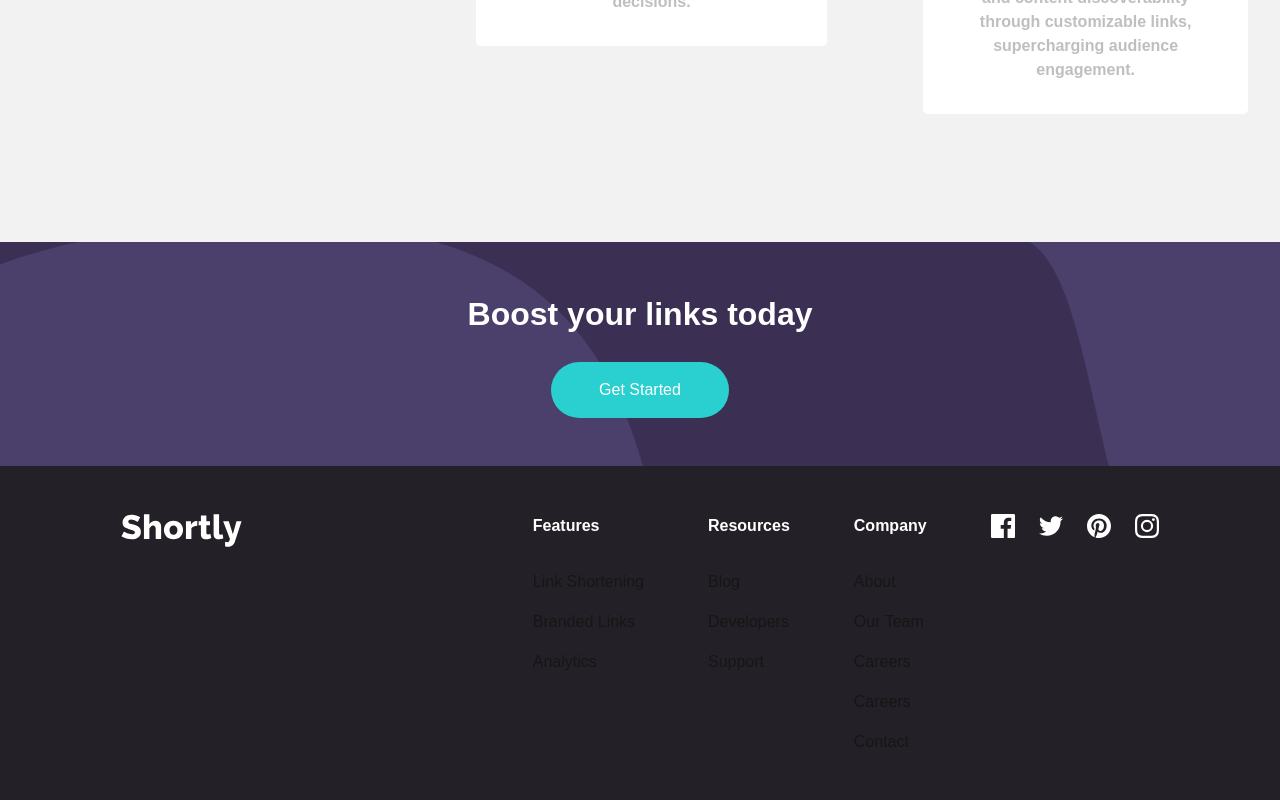
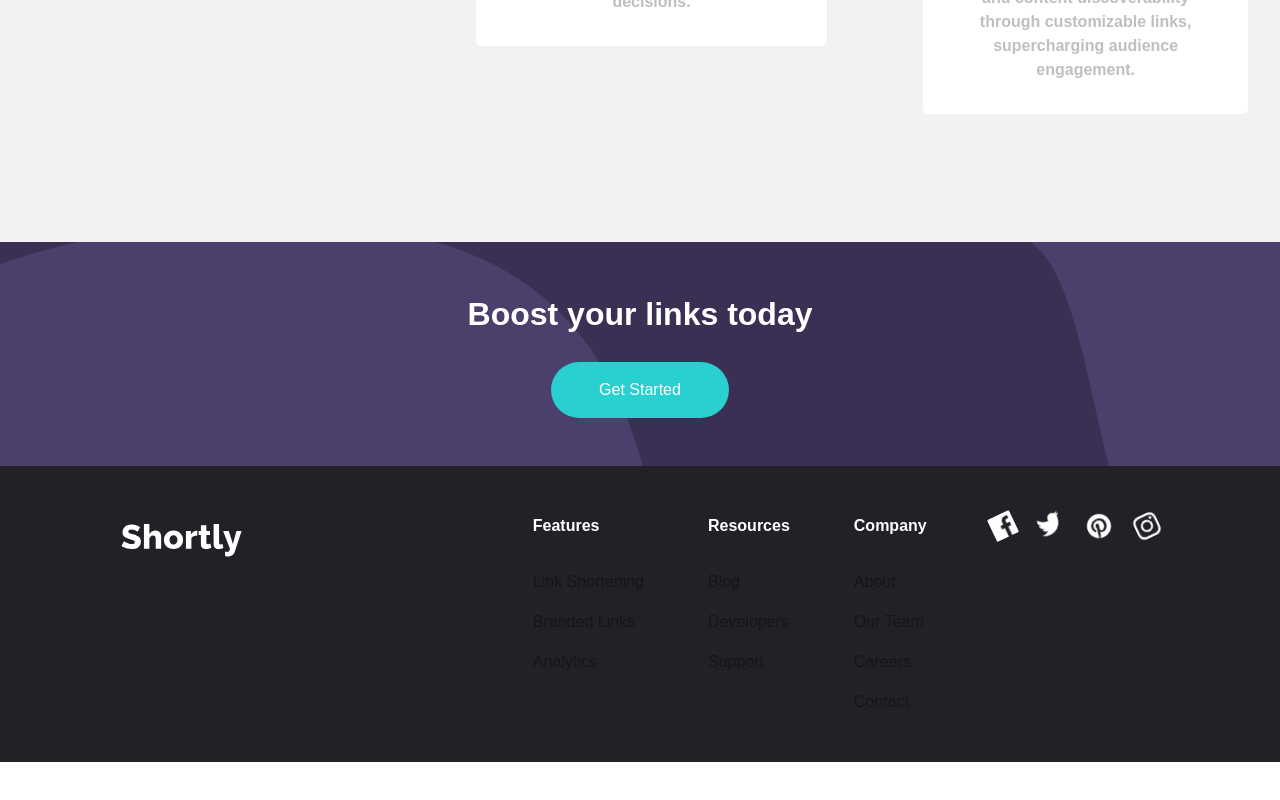
Before and after one commit to sksksk2024/url_shortening, a React (Create React App) app: page / in a window 1280 px wide. Shown: the part 1430-2230 px from the top of the page. After the commit the page ends 2192 px from the top, so only its background shows below. Built offline with nearby package versions, Linux system fonts and the light colour scheme.

Commit message:
Framer-motionised

```diff
--- a/package.json
+++ b/package.json
@@ -7,6 +7,7 @@
     "@fortawesome/free-solid-svg-icons": "^6.7.2",
     "@fortawesome/react-fontawesome": "^0.2.2",
     "cra-template": "1.2.0",
+    "framer-motion": "^12.4.12",
     "react": "^18.3.1",
     "react-dom": "^18.3.1",
     "react-scripts": "5.0.1",
--- a/src/components/Content.jsx
+++ b/src/components/Content.jsx
@@ -1,9 +1,11 @@
 import { useState, useEffect } from 'react';
+import { motion, useCycle } from 'framer-motion';
 import img1 from './../images/icon-brand-recognition.svg';
 import img2 from './../images/icon-detailed-records.svg';
 import img3 from './../images/icon-fully-customizable.svg';
 
 const Content = () => {
+  const [animation, cycleAnimation] = useCycle('animationOne', 'animationTwo');
   const [text, setText] = useState('');
   const [invalid, setInvalid] = useState(false);
   const [links, setLinks] = useState(() => {
@@ -12,8 +14,35 @@
     return savedLinks ? JSON.parse(savedLinks) : [];
   });
 
+  const inputVariants = {
+    default: {
+      scale: 1,
+    },
+    typing: {
+      scale: 1.03,
+      transition: {
+        duration: 0.2,
+      },
+    },
+  };
+
+  const buttonVariants = {
+    default: {
+      scale: 1,
+      backgroundColor: '#2acfcf',
+    },
+    success: {
+      scale: 1.1,
+      backgroundColor: '#28a745',
+      transition: {
+        duration: 0.3,
+      },
+    },
+  };
+
   const inputText = (e) => {
     setText(e.target.value.trimStart());
+    cycleAnimation('typing');
   };
 
   const handleSubmit = async (e) => {
@@ -46,6 +75,7 @@
         localStorage.setItem('shortenedLinks', JSON.stringify(updatedLinks));
         setText('');
         setInvalid(false);
+        cycleAnimation('success');
       } else {
         console.error('Error response:', data); // Log server error
         setInvalid(true);
@@ -56,9 +86,13 @@
     }
   };
 
-  const handleCopy = (shortLink) => {
-    navigator.clipboard.writeText(shortLink);
-    alert('Link copied to clipboard!');
+  const handleCopy = async (shortLink) => {
+    try {
+      await navigator.clipboard.writeText(shortLink);
+      alert('Link copied to clipboard!');
+    } catch (error) {
+      console.error('Copy failed', error);
+    }
   };
 
   useEffect(() => {
@@ -76,7 +110,7 @@
           className="max-w-container-1440 mx-auto w-[80%] mx-auto flex flex-col lg:flex-row justify-center items-center gap-4 px-0 py-48P lg:px-32P rounded-10BR"
         >
           <div className="w-[90%] lg:w-3/4 relative">
-            <input
+            <motion.input
               type="text"
               value={text}
               onChange={inputText}
@@ -85,6 +119,8 @@
               }`}
               placeholder="Shorten a link here..."
               aria-label="add a link to shorten it"
+              variants={inputVariants}
+              animate={text ? 'typing' : 'default'}
             />
             {invalid && (
               <span className="absolute left-0 -bottom-32I text-red">
@@ -92,12 +128,15 @@
               </span>
             )}
           </div>
-          <button
+          <motion.button
             type="submit"
             className="font-semibold text-black text-white bg-cyan rounded-5BR px-16P py-3 hover:opacity-60 w-[90%] lg:w-1/4"
+            variants={text ? buttonVariants : ''}
+            initial="default"
+            animate={animation}
           >
             Shorten It!
-          </button>
+          </motion.button>
         </form>
 
         {/* Links */}
--- a/src/components/Footer.jsx
+++ b/src/components/Footer.jsx
@@ -1,45 +1,92 @@
+import { motion } from 'framer-motion';
 import logoW from './../images/logoW.svg';
 import Insta from './utils/Insta';
 import Pinterest from './utils/Pinterest';
 import Twitter from './utils/Twitter';
 import Facebook from './utils/Facebook';
 
+const listVariants = {
+  hover: {
+    scale: [1, 1.05, 1.25, 1.1],
+    transition: {
+      duration: 0.5,
+      repeat: Infinity,
+      repeatType: 'reverse',
+      ease: 'easeInOut',
+    },
+  },
+};
+
+const menuItems = [
+  {
+    title: 'Features',
+    links: ['Link Shortening', 'Branded Links', 'Analytics'],
+  },
+  {
+    title: 'Resources',
+    links: ['Blog', 'Developers', 'Support'],
+  },
+  {
+    title: 'Company',
+    links: ['About', 'Our Team', 'Careers', 'Contact'],
+  },
+];
+
+const FooterSection = ({ title, links }) => (
+  <ul className="flex flex-col justify-center items-center lg:items-start gap-4">
+    <li className="font-bold text-white mb-16M">
+      <h2>{title}</h2>
+    </li>
+    {links.map((link, index) => (
+      <motion.li
+        key={index}
+        className="hover:text-cyan cursor-pointer"
+        variants={listVariants}
+        initial={{ scale: 1 }}
+        whileHover="hover"
+      >
+        {link}
+      </motion.li>
+    ))}
+  </ul>
+);
+
 const Footer = () => {
   return (
     <footer className="bg-very-dark-violet">
-      <div className="max-w-container-1440 mx-auto flex flex-col lg:flex-row justify-start lg:justify-around items-center lg:items-start gap-12 bg-very-dark-violet py-48P">
-        <img src={logoW} aria-hidden="true" />
+      <div className="max-w-container-1440 mx-auto flex flex-col lg:flex-row justify-start lg:justify-around items-center lg:items-start gap-12 py-48P">
+        {/* Floating Logo Animation */}
+        <motion.img
+          src={logoW}
+          aria-hidden="true"
+          initial={{ y: -10 }}
+          animate={{ y: 10 }}
+          transition={{
+            repeatType: 'mirror',
+            duration: 2,
+            repeat: Infinity,
+          }}
+          drag
+          dragConstraints={{ left: 0, top: 0, right: 0, bottom: 0 }}
+          dragElastic={0.5}
+        />
 
-        <div className="flex flex-col lg:flex-row justify-start items-center lg:items-start gap-12 lg:gap-16">
-          <ul className="flex flex-col justify-center items-center lg:items-start gap-4">
-            <li className="font-bold text-white mb-16M" aria-label="title 1">
-              <h2>Features</h2>
-            </li>
-            <li className="hover:text-cyan cursor-pointer">Link Shortening</li>
-            <li className="hover:text-cyan cursor-pointer">Branded Links</li>
-            <li className="hover:text-cyan cursor-pointer">Analytics</li>
-          </ul>
+        {/* Footer Content */}
+        <motion.div
+          className="flex flex-col lg:flex-row justify-start items-center lg:items-start gap-12 lg:gap-16"
+          initial={{ opacity: 0, x: '50dvw' }}
+          whileInView={{ opacity: 1, x: 0 }}
+          transition={{ duration: 1.5 }}
+        >
+          {menuItems.map((section, index) => (
+            <FooterSection
+              key={index}
+              title={section.title}
+              links={section.links}
+            />
+          ))}
 
-          <ul className="flex flex-col justify-center items-center lg:items-start gap-4">
-            <li className="font-bold text-white mb-16M" aria-label="title 2">
-              <h2>Resources</h2>
-            </li>
-            <li className="hover:text-cyan cursor-pointer">Blog</li>
-            <li className="hover:text-cyan cursor-pointer">Developers</li>
-            <li className="hover:text-cyan cursor-pointer">Support</li>
-          </ul>
-
-          <ul className="flex flex-col justify-center items-center lg:items-start gap-4">
-            <li className="font-bold text-white mb-16M" aria-label="title 3">
-              <h2>Company</h2>
-            </li>
-            <li className="hover:text-cyan cursor-pointer">About</li>
-            <li className="hover:text-cyan cursor-pointer">Our Team</li>
-            <li className="hover:text-cyan cursor-pointer">Careers</li>
-            <li className="hover:text-cyan cursor-pointer">Careers</li>
-            <li className="hover:text-cyan cursor-pointer">Contact</li>
-          </ul>
-
+          {/* Social Links */}
           <ul className="flex justify-center items-center gap-6">
             <li>
               <Facebook />
@@ -54,7 +101,7 @@
               <Insta />
             </li>
           </ul>
-        </div>
+        </motion.div>
       </div>
     </footer>
   );
--- /dev/null
+++ b/src/components/utils/AnimatedSVG.jsx
@@ -0,0 +1,51 @@
+import { motion } from 'framer-motion';
+
+const svgVariants = {
+  hidden: { rotate: -360 },
+  visible: {
+    rotate: 360,
+    transition: {
+      duration: 2,
+      ease: 'easeInOut',
+      repeat: Infinity,
+      repeatType: 'reverse',
+    },
+  },
+};
+
+const pathVariants = {
+  hidden: { opacity: 0, pathLength: 0 },
+  visible: {
+    opacity: 1,
+    pathLength: 1,
+    transition: {
+      duration: 2,
+      ease: 'easeInOut',
+    },
+  },
+};
+
+const AnimatedSVG = ({ pathData, label }) => {
+  return (
+    <div className="group cursor-pointer" aria-label={label} role="button">
+      <motion.svg
+        xmlns="http://www.w3.org/2000/svg"
+        width="24"
+        height="24"
+        className="fill-white group-hover:fill-cyan transition duration-300"
+        variants={svgVariants}
+        initial="hidden"
+        animate="visible"
+      >
+        <motion.path
+          d={pathData}
+          variants={pathVariants}
+          initial="hidden"
+          animate="visible"
+        />
+      </motion.svg>
+    </div>
+  );
+};
+
+export default AnimatedSVG;
--- a/src/components/utils/Facebook.jsx
+++ b/src/components/utils/Facebook.jsx
@@ -1,15 +1,11 @@
+import AnimatedSVG from './AnimatedSVG';
+
 const Facebook = () => {
   return (
-    <div className="group cursor-pointer" aria-label="facebook" role="button">
-      <svg
-        xmlns="http://www.w3.org/2000/svg"
-        width="24"
-        height="24"
-        className="fill-white group-hover:fill-cyan transition duration-300"
-      >
-        <path d="M22.675 0H1.325C.593 0 0 .593 0 1.325v21.351C0 23.407.593 24 1.325 24H12.82v-9.294H9.692v-3.622h3.128V8.413c0-3.1 1.893-4.788 4.659-4.788 1.325 0 2.463.099 2.795.143v3.24l-1.918.001c-1.504 0-1.795.715-1.795 1.763v2.313h3.587l-.467 3.622h-3.12V24h6.116c.73 0 1.323-.593 1.323-1.325V1.325C24 .593 23.407 0 22.675 0z" />
-      </svg>
-    </div>
+    <AnimatedSVG
+      label="facebook"
+      pathData="M22.675 0H1.325C.593 0 0 .593 0 1.325v21.351C0 23.407.593 24 1.325 24H12.82v-9.294H9.692v-3.622h3.128V8.413c0-3.1 1.893-4.788 4.659-4.788 1.325 0 2.463.099 2.795.143v3.24l-1.918.001c-1.504 0-1.795.715-1.795 1.763v2.313h3.587l-.467 3.622h-3.12V24h6.116c.73 0 1.323-.593 1.323-1.325V1.325C24 .593 23.407 0 22.675 0z"
+    />
   );
 };
 
--- a/src/components/utils/Insta.jsx
+++ b/src/components/utils/Insta.jsx
@@ -1,15 +1,11 @@
+import AnimatedSVG from './AnimatedSVG';
+
 const Insta = () => {
   return (
-    <div className="group cursor-pointer" aria-label="instagram" role="button">
-      <svg
-        xmlns="http://www.w3.org/2000/svg"
-        width="24"
-        height="24"
-        className="fill-white group-hover:fill-cyan transition duration-300"
-      >
-        <path d="M12 2.163c3.204 0 3.584.012 4.85.07 3.252.148 4.771 1.691 4.919 4.919.058 1.265.069 1.645.069 4.849 0 3.205-.012 3.584-.069 4.849-.149 3.225-1.664 4.771-4.919 4.919-1.266.058-1.644.07-4.85.07-3.204 0-3.584-.012-4.849-.07-3.26-.149-4.771-1.699-4.919-4.92-.058-1.265-.07-1.644-.07-4.849 0-3.204.013-3.583.07-4.849.149-3.227 1.664-4.771 4.919-4.919 1.266-.057 1.645-.069 4.849-.069zM12 0C8.741 0 8.333.014 7.053.072 2.695.272.273 2.69.073 7.052.014 8.333 0 8.741 0 12c0 3.259.014 3.668.072 4.948.2 4.358 2.618 6.78 6.98 6.98C8.333 23.986 8.741 24 12 24c3.259 0 3.668-.014 4.948-.072 4.354-.2 6.782-2.618 6.979-6.98.059-1.28.073-1.689.073-4.948 0-3.259-.014-3.667-.072-4.947-.196-4.354-2.617-6.78-6.979-6.98C15.668.014 15.259 0 12 0zm0 5.838a6.162 6.162 0 100 12.324 6.162 6.162 0 000-12.324zM12 16a4 4 0 110-8 4 4 0 010 8zm6.406-11.845a1.44 1.44 0 100 2.881 1.44 1.44 0 000-2.881z" />
-      </svg>
-    </div>
+    <AnimatedSVG
+      label="instagram"
+      pathData="M12 2.163c3.204 0 3.584.012 4.85.07 3.252.148 4.771 1.691 4.919 4.919.058 1.265.069 1.645.069 4.849 0 3.205-.012 3.584-.069 4.849-.149 3.225-1.664 4.771-4.919 4.919-1.266.058-1.644.07-4.85.07-3.204 0-3.584-.012-4.849-.07-3.26-.149-4.771-1.699-4.919-4.92-.058-1.265-.07-1.644-.07-4.849 0-3.204.013-3.583.07-4.849.149-3.227 1.664-4.771 4.919-4.919 1.266-.057 1.645-.069 4.849-.069zM12 0C8.741 0 8.333.014 7.053.072 2.695.272.273 2.69.073 7.052.014 8.333 0 8.741 0 12c0 3.259.014 3.668.072 4.948.2 4.358 2.618 6.78 6.98 6.98C8.333 23.986 8.741 24 12 24c3.259 0 3.668-.014 4.948-.072 4.354-.2 6.782-2.618 6.979-6.98.059-1.28.073-1.689.073-4.948 0-3.259-.014-3.667-.072-4.947-.196-4.354-2.617-6.78-6.979-6.98C15.668.014 15.259 0 12 0zm0 5.838a6.162 6.162 0 100 12.324 6.162 6.162 0 000-12.324zM12 16a4 4 0 110-8 4 4 0 010 8zm6.406-11.845a1.44 1.44 0 100 2.881 1.44 1.44 0 000-2.881z"
+    />
   );
 };
 
--- a/src/components/utils/Pinterest.jsx
+++ b/src/components/utils/Pinterest.jsx
@@ -1,15 +1,11 @@
+import AnimatedSVG from './AnimatedSVG';
+
 const Pinterest = () => {
   return (
-    <div className="cursor-pointer" aria-label="pinterest" role="button">
-      <svg
-        xmlns="http://www.w3.org/2000/svg"
-        width="24"
-        height="24"
-        className="fill-white hover:fill-cyan duration-300"
-      >
-        <path d="M12 0C5.373 0 0 5.372 0 12c0 5.084 3.163 9.426 7.627 11.174-.105-.949-.2-2.405.042-3.441.218-.937 1.407-5.965 1.407-5.965s-.359-.719-.359-1.782c0-1.668.967-2.914 2.171-2.914 1.023 0 1.518.769 1.518 1.69 0 1.029-.655 2.568-.994 3.995-.283 1.194.599 2.169 1.777 2.169 2.133 0 3.772-2.249 3.772-5.495 0-2.873-2.064-4.882-5.012-4.882-3.414 0-5.418 2.561-5.418 5.207 0 1.031.397 2.138.893 2.738a.36.36 0 01.083.345l-.333 1.36c-.053.22-.174.267-.402.161-1.499-.698-2.436-2.889-2.436-4.649 0-3.785 2.75-7.262 7.929-7.262 4.163 0 7.398 2.967 7.398 6.931 0 4.136-2.607 7.464-6.227 7.464-1.216 0-2.359-.631-2.75-1.378l-.748 2.853c-.271 1.043-1.002 2.35-1.492 3.146C9.57 23.812 10.763 24 12 24c6.627 0 12-5.373 12-12 0-6.628-5.373-12-12-12z" />
-      </svg>
-    </div>
+    <AnimatedSVG
+      label="Pinterest"
+      pathData="M12 0C5.373 0 0 5.372 0 12c0 5.084 3.163 9.426 7.627 11.174-.105-.949-.2-2.405.042-3.441.218-.937 1.407-5.965 1.407-5.965s-.359-.719-.359-1.782c0-1.668.967-2.914 2.171-2.914 1.023 0 1.518.769 1.518 1.69 0 1.029-.655 2.568-.994 3.995-.283 1.194.599 2.169 1.777 2.169 2.133 0 3.772-2.249 3.772-5.495 0-2.873-2.064-4.882-5.012-4.882-3.414 0-5.418 2.561-5.418 5.207 0 1.031.397 2.138.893 2.738a.36.36 0 01.083.345l-.333 1.36c-.053.22-.174.267-.402.161-1.499-.698-2.436-2.889-2.436-4.649 0-3.785 2.75-7.262 7.929-7.262 4.163 0 7.398 2.967 7.398 6.931 0 4.136-2.607 7.464-6.227 7.464-1.216 0-2.359-.631-2.75-1.378l-.748 2.853c-.271 1.043-1.002 2.35-1.492 3.146C9.57 23.812 10.763 24 12 24c6.627 0 12-5.373 12-12 0-6.628-5.373-12-12-12z"
+    />
   );
 };
 
--- a/src/components/utils/Twitter.jsx
+++ b/src/components/utils/Twitter.jsx
@@ -1,15 +1,11 @@
+import AnimatedSVG from './AnimatedSVG';
+
 const Twitter = () => {
   return (
-    <div className="cursor-pointer" aria-label="twitter" role="button">
-      <svg
-        xmlns="http://www.w3.org/2000/svg"
-        width="24"
-        height="20"
-        className="fill-white hover:fill-cyan duration-300"
-      >
-        <path d="M24 2.557a9.83 9.83 0 01-2.828.775A4.932 4.932 0 0023.337.608a9.864 9.864 0 01-3.127 1.195A4.916 4.916 0 0016.616.248c-3.179 0-5.515 2.966-4.797 6.045A13.978 13.978 0 011.671 1.149a4.93 4.93 0 001.523 6.574 4.903 4.903 0 01-2.229-.616c-.054 2.281 1.581 4.415 3.949 4.89a4.935 4.935 0 01-2.224.084 4.928 4.928 0 004.6 3.419A9.9 9.9 0 010 17.54a13.94 13.94 0 007.548 2.212c9.142 0 14.307-7.721 13.995-14.646A10.025 10.025 0 0024 2.557z" />
-      </svg>
-    </div>
+    <AnimatedSVG
+      label="Twitter"
+      pathData="M24 2.557a9.83 9.83 0 01-2.828.775A4.932 4.932 0 0023.337.608a9.864 9.864 0 01-3.127 1.195A4.916 4.916 0 0016.616.248c-3.179 0-5.515 2.966-4.797 6.045A13.978 13.978 0 011.671 1.149a4.93 4.93 0 001.523 6.574 4.903 4.903 0 01-2.229-.616c-.054 2.281 1.581 4.415 3.949 4.89a4.935 4.935 0 01-2.224.084 4.928 4.928 0 004.6 3.419A9.9 9.9 0 010 17.54a13.94 13.94 0 007.548 2.212c9.142 0 14.307-7.721 13.995-14.646A10.025 10.025 0 0024 2.557z"
+    />
   );
 };
 
```
Also changed, not shown: 1 other file (tests, documents, lock files or other folders).
